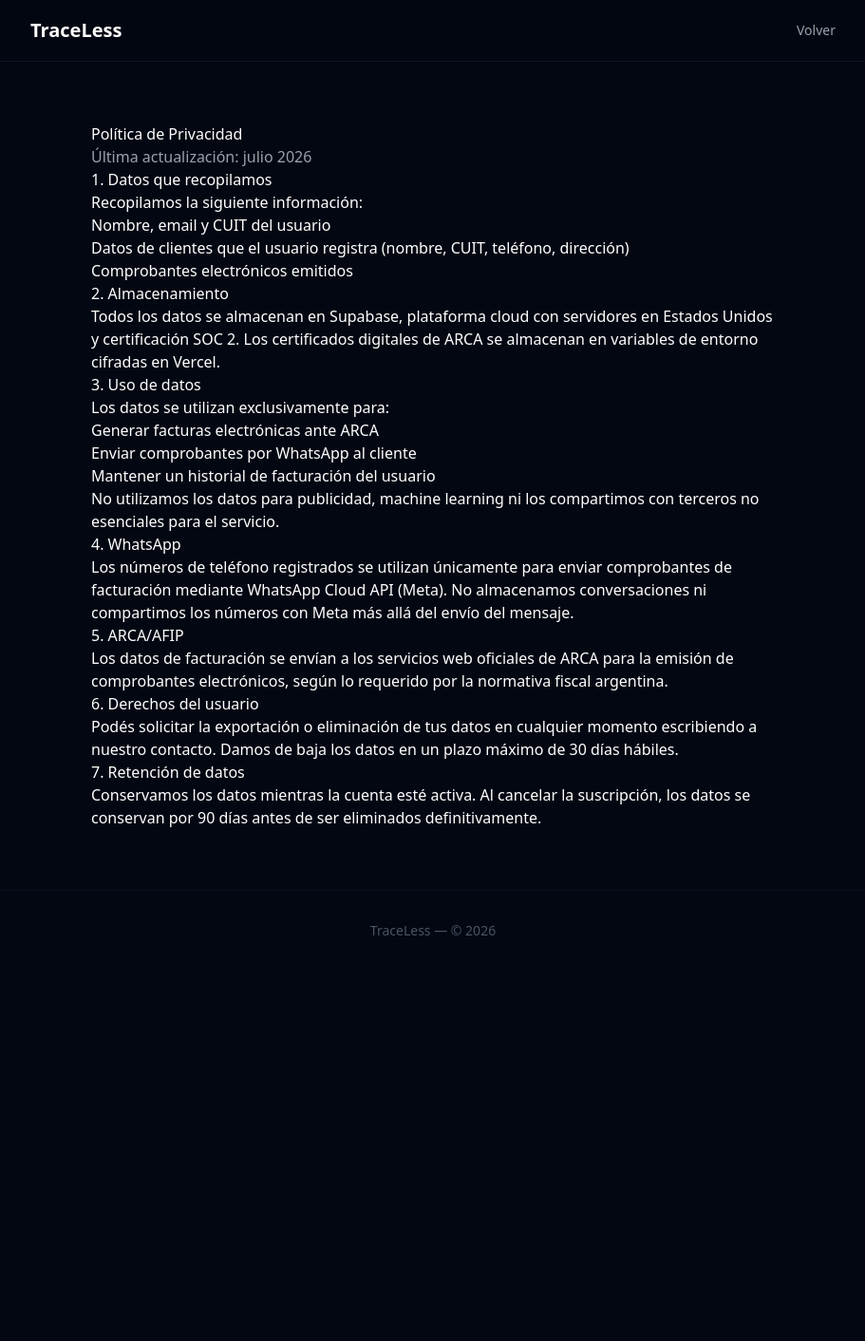
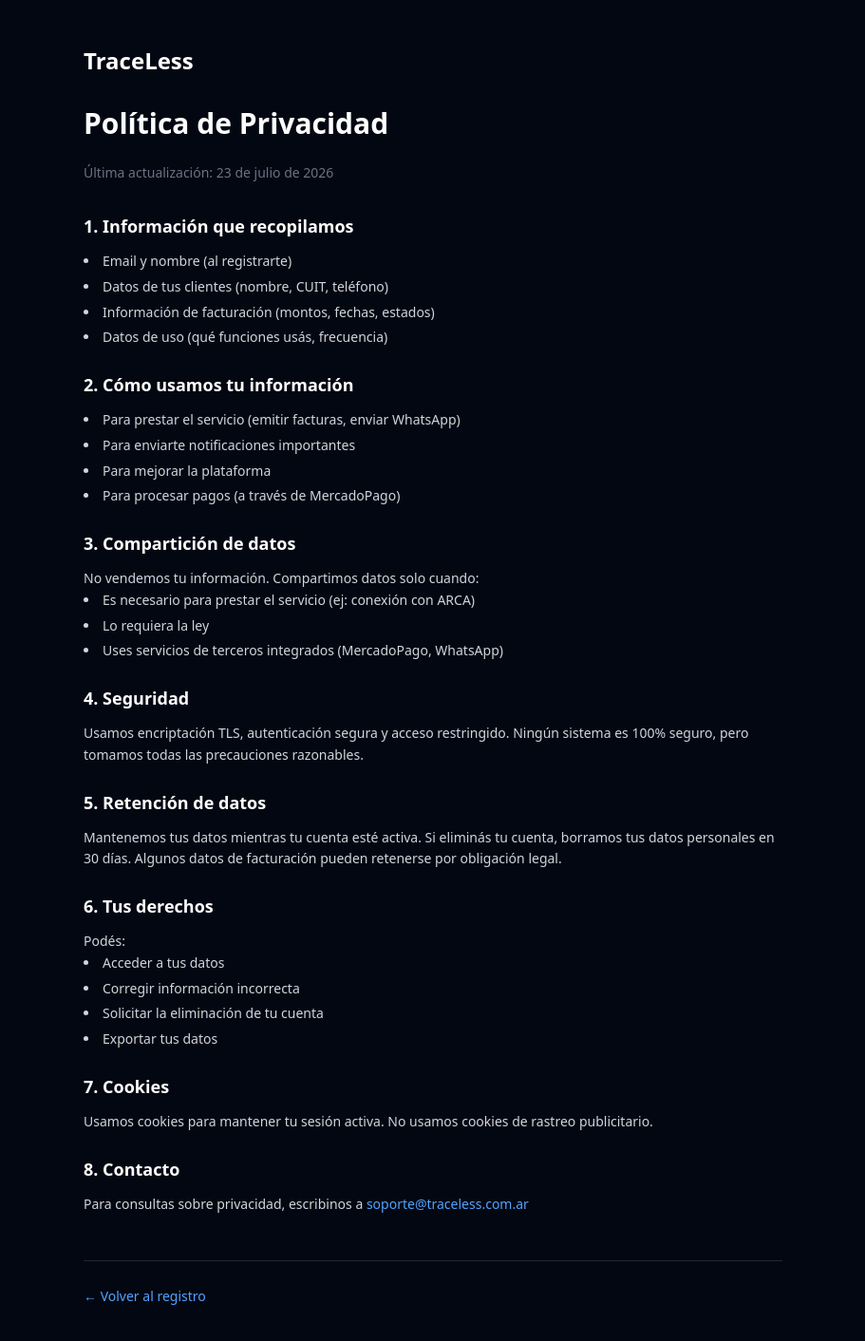
Before and after one commit to Vazquez-Alejandro/traceless, a React (Vite) app in the folder frontend/: page /privacidad in a window 1280 px wide. Shown: the top 1412 px of the page at 95% size, without its empty margins (184-1095 px from the left). Before the commit the page ends 1022 px from the top, so only its background shows below. Built offline with nearby package versions, Linux system fonts and the light colour scheme.

Commit message:
feat: aceptación de términos y condiciones en registro

```diff
--- a/frontend/src/pages/Privacidad.tsx
+++ b/frontend/src/pages/Privacidad.tsx
@@ -3,53 +3,79 @@ import { Link } from "react-router-dom";
 export default function Privacidad() {
   return (
     <div className="min-h-screen bg-gray-950 text-white">
-      <nav className="border-b border-gray-800/40 bg-gray-950/80 backdrop-blur-xl sticky top-0 z-50">
-        <div className="max-w-4xl mx-auto flex items-center justify-between h-16 px-6">
-          <Link to="/" className="font-bold text-xl">TraceLess</Link>
-          <Link to="/" className="text-sm text-gray-400 hover:text-white">Volver</Link>
+      <div className="max-w-3xl mx-auto px-4 py-12">
+        <Link to="/" className="text-2xl font-bold">TraceLess</Link>
+
+        <h1 className="text-3xl font-bold mt-8 mb-6">Política de Privacidad</h1>
+        <p className="text-sm text-gray-500 mb-8">Última actualización: 23 de julio de 2026</p>
+
+        <div className="space-y-6 text-sm text-gray-300 leading-relaxed">
+          <section>
+            <h2 className="text-lg font-semibold text-white mb-3">1. Información que recopilamos</h2>
+            <ul className="list-disc list-inside space-y-1">
+              <li>Email y nombre (al registrarte)</li>
+              <li>Datos de tus clientes (nombre, CUIT, teléfono)</li>
+              <li>Información de facturación (montos, fechas, estados)</li>
+              <li>Datos de uso (qué funciones usás, frecuencia)</li>
+            </ul>
+          </section>
+
+          <section>
+            <h2 className="text-lg font-semibold text-white mb-3">2. Cómo usamos tu información</h2>
+            <ul className="list-disc list-inside space-y-1">
+              <li>Para prestar el servicio (emitir facturas, enviar WhatsApp)</li>
+              <li>Para enviarte notificaciones importantes</li>
+              <li>Para mejorar la plataforma</li>
+              <li>Para procesar pagos (a través de MercadoPago)</li>
+            </ul>
+          </section>
+
+          <section>
+            <h2 className="text-lg font-semibold text-white mb-3">3. Compartición de datos</h2>
+            <p>No vendemos tu información. Compartimos datos solo cuando:</p>
+            <ul className="list-disc list-inside space-y-1">
+              <li>Es necesario para prestar el servicio (ej: conexión con ARCA)</li>
+              <li>Lo requiera la ley</li>
+              <li>Uses servicios de terceros integrados (MercadoPago, WhatsApp)</li>
+            </ul>
+          </section>
+
+          <section>
+            <h2 className="text-lg font-semibold text-white mb-3">4. Seguridad</h2>
+            <p>Usamos encriptación TLS, autenticación segura y acceso restringido. Ningún sistema es 100% seguro, pero tomamos todas las precauciones razonables.</p>
+          </section>
+
+          <section>
+            <h2 className="text-lg font-semibold text-white mb-3">5. Retención de datos</h2>
+            <p>Mantenemos tus datos mientras tu cuenta esté activa. Si eliminás tu cuenta, borramos tus datos personales en 30 días. Algunos datos de facturación pueden retenerse por obligación legal.</p>
+          </section>
+
+          <section>
+            <h2 className="text-lg font-semibold text-white mb-3">6. Tus derechos</h2>
+            <p>Podés:</p>
+            <ul className="list-disc list-inside space-y-1">
+              <li>Acceder a tus datos</li>
+              <li>Corregir información incorrecta</li>
+              <li>Solicitar la eliminación de tu cuenta</li>
+              <li>Exportar tus datos</li>
+            </ul>
+          </section>
+
+          <section>
+            <h2 className="text-lg font-semibold text-white mb-3">7. Cookies</h2>
+            <p>Usamos cookies para mantener tu sesión activa. No usamos cookies de rastreo publicitario.</p>
+          </section>
+
+          <section>
+            <h2 className="text-lg font-semibold text-white mb-3">8. Contacto</h2>
+            <p>Para consultas sobre privacidad, escribinos a <a href="mailto:soporte@traceless.com.ar" className="text-blue-400 hover:underline">soporte@traceless.com.ar</a></p>
+          </section>
         </div>
-      </nav>
-      <main className="max-w-3xl mx-auto px-6 py-16 prose prose-invert">
-        <h1>Política de Privacidad</h1>
-        <p className="text-gray-400">Última actualización: julio 2026</p>
 
-        <h2>1. Datos que recopilamos</h2>
-        <p>Recopilamos la siguiente información:</p>
-        <ul>
-          <li>Nombre, email y CUIT del usuario</li>
-          <li>Datos de clientes que el usuario registra (nombre, CUIT, teléfono, dirección)</li>
-          <li>Comprobantes electrónicos emitidos</li>
-        </ul>
-
-        <h2>2. Almacenamiento</h2>
-        <p>Todos los datos se almacenan en Supabase, plataforma cloud con servidores en Estados Unidos y certificación SOC 2. Los certificados digitales de ARCA se almacenan en variables de entorno cifradas en Vercel.</p>
-
-        <h2>3. Uso de datos</h2>
-        <p>Los datos se utilizan exclusivamente para:</p>
-        <ul>
-          <li>Generar facturas electrónicas ante ARCA</li>
-          <li>Enviar comprobantes por WhatsApp al cliente</li>
-          <li>Mantener un historial de facturación del usuario</li>
-        </ul>
-        <p>No utilizamos los datos para publicidad, machine learning ni los compartimos con terceros no esenciales para el servicio.</p>
-
-        <h2>4. WhatsApp</h2>
-        <p>Los números de teléfono registrados se utilizan únicamente para enviar comprobantes de facturación mediante WhatsApp Cloud API (Meta). No almacenamos conversaciones ni compartimos los números con Meta más allá del envío del mensaje.</p>
-
-        <h2>5. ARCA/AFIP</h2>
-        <p>Los datos de facturación se envían a los servicios web oficiales de ARCA para la emisión de comprobantes electrónicos, según lo requerido por la normativa fiscal argentina.</p>
-
-        <h2>6. Derechos del usuario</h2>
-        <p>Podés solicitar la exportación o eliminación de tus datos en cualquier momento escribiendo a nuestro contacto. Damos de baja los datos en un plazo máximo de 30 días hábiles.</p>
-
-        <h2>7. Retención de datos</h2>
-        <p>Conservamos los datos mientras la cuenta esté activa. Al cancelar la suscripción, los datos se conservan por 90 días antes de ser eliminados definitivamente.</p>
-      </main>
-      <footer className="border-t border-gray-800/30 py-8">
-        <div className="max-w-4xl mx-auto px-6 text-center text-sm text-gray-600">
-          TraceLess — © 2026
+        <div className="mt-12 pt-6 border-t border-gray-800">
+          <Link to="/register" className="text-blue-400 hover:underline text-sm">← Volver al registro</Link>
         </div>
-      </footer>
+      </div>
     </div>
   );
 }
--- a/frontend/src/pages/Register.tsx
+++ b/frontend/src/pages/Register.tsx
@@ -15,6 +15,7 @@ export default function Register() {
   const [email, setEmail] = useState("");
   const [password, setPassword] = useState("");
   const [confirmPassword, setConfirmPassword] = useState("");
+  const [acceptTerms, setAcceptTerms] = useState(false);
   const [error, setError] = useState("");
   const [verified, setVerified] = useState(false);
   const [loading, setLoading] = useState(false);
@@ -40,6 +41,10 @@ export default function Register() {
     }
     if (password !== confirmPassword) {
       setError("Las contraseñas no coinciden");
+      return;
+    }
+    if (!acceptTerms) {
+      setError("Debés aceptar los Términos y Condiciones");
       return;
     }
     setLoading(true);
@@ -164,6 +169,25 @@ export default function Register() {
           {confirmPassword && password !== confirmPassword && (
             <p className="text-red-400 text-[10px] -mt-2">Las contraseñas no coinciden</p>
           )}
+          <label className="flex items-start gap-3 cursor-pointer">
+            <input
+              type="checkbox"
+              checked={acceptTerms}
+              onChange={e => setAcceptTerms(e.target.checked)}
+              disabled={loading}
+              className="mt-1 w-4 h-4 rounded border-gray-700 bg-gray-900 text-blue-500 focus:ring-blue-500 focus:ring-offset-0"
+            />
+            <span className="text-xs text-gray-400">
+              Acepto los{" "}
+              <Link to="/terminos" target="_blank" className="text-blue-400 hover:underline">
+                Términos y Condiciones
+              </Link>{" "}
+              y la{" "}
+              <Link to="/privacidad" target="_blank" className="text-blue-400 hover:underline">
+                Política de Privacidad
+              </Link>
+            </span>
+          </label>
           {error && <p className="text-red-400 text-xs">{error}</p>}
           <button type="submit" disabled={loading} className="w-full py-3 bg-blue-600 hover:bg-blue-500 disabled:bg-blue-800 disabled:cursor-not-allowed text-white font-semibold rounded-xl transition-all flex items-center justify-center gap-2">
             {loading ? (
--- a/frontend/src/pages/Terminos.tsx
+++ b/frontend/src/pages/Terminos.tsx
@@ -3,39 +3,68 @@ import { Link } from "react-router-dom";
 export default function Terminos() {
   return (
     <div className="min-h-screen bg-gray-950 text-white">
-      <nav className="border-b border-gray-800/40 bg-gray-950/80 backdrop-blur-xl sticky top-0 z-50">
-        <div className="max-w-4xl mx-auto flex items-center justify-between h-16 px-6">
-          <Link to="/" className="font-bold text-xl">TraceLess</Link>
-          <Link to="/" className="text-sm text-gray-400 hover:text-white">Volver</Link>
+      <div className="max-w-3xl mx-auto px-4 py-12">
+        <Link to="/" className="text-2xl font-bold">TraceLess</Link>
+
+        <h1 className="text-3xl font-bold mt-8 mb-6">Términos y Condiciones</h1>
+        <p className="text-sm text-gray-500 mb-8">Última actualización: 23 de julio de 2026</p>
+
+        <div className="space-y-6 text-sm text-gray-300 leading-relaxed">
+          <section>
+            <h2 className="text-lg font-semibold text-white mb-3">1. Aceptación</h2>
+            <p>Al usar TraceLess, aceptás estos términos. Si no estás de acuerdo, no uses la plataforma.</p>
+          </section>
+
+          <section>
+            <h2 className="text-lg font-semibold text-white mb-3">2. Descripción del servicio</h2>
+            <p>TraceLess es una plataforma de facturación electrónica para contribuyentes argentinos. Permite emitir facturas con validez ARCA, enviarlas por WhatsApp y gestionar cobranzas.</p>
+          </section>
+
+          <section>
+            <h2 className="text-lg font-semibold text-white mb-3">3. Cuentas</h2>
+            <p>Te registrás con tu email y contraseña. Sos responsable de mantener la seguridad de tu cuenta. Cada cuenta es para uso personal o de tu negocio.</p>
+          </section>
+
+          <section>
+            <h2 className="text-lg font-semibold text-white mb-3">4. Planes y pagos</h2>
+            <p>Los planes gratuitos y pagos se detallan en la página de precios. Los pagos se procesan a través de MercadoPago. Podés cancelar tu suscripción en cualquier momento.</p>
+          </section>
+
+          <section>
+            <h2 className="text-lg font-semibold text-white mb-3">5. Uso aceptable</h2>
+            <p>No podés usar la plataforma para actividades ilegales, enviar spam, o intentar acceder a sistemas ajenos. Nos reservamos el derecho de suspender cuentas que violen estos términos.</p>
+          </section>
+
+          <section>
+            <h2 className="text-lg font-semibold text-white mb-3">6. Datos y privacidad</h2>
+            <p>Tus datos de facturación se almacenan de forma segura. No compartimos tu información con terceros excepto cuando es necesario para prestar el servicio (ej: conexión con ARCA).</p>
+          </section>
+
+          <section>
+            <h2 className="text-lg font-semibold text-white mb-3">7. Disponibilidad</h2>
+            <p>Hacemos todo lo posible para que el servicio esté disponible 24/7, pero no garantizamos uptime absoluto. Mantenimientos programados se avisarán con anticipación.</p>
+          </section>
+
+          <section>
+            <h2 className="text-lg font-semibold text-white mb-3">8. Limitación de responsabilidad</h2>
+            <p>TraceLess no es responsable por pérdidas derivadas del uso de la plataforma. La facturación electrónica depende de ARCA y puede tener intermitencias fuera de nuestro control.</p>
+          </section>
+
+          <section>
+            <h2 className="text-lg font-semibold text-white mb-3">9. Cambios</h2>
+            <p>Podemos actualizar estos términos. Te avisaremos por email o en la plataforma si hay cambios importantes.</p>
+          </section>
+
+          <section>
+            <h2 className="text-lg font-semibold text-white mb-3">10. Contacto</h2>
+            <p>Para consultas, escribinos a <a href="mailto:soporte@traceless.com.ar" className="text-blue-400 hover:underline">soporte@traceless.com.ar</a></p>
+          </section>
         </div>
-      </nav>
-      <main className="max-w-3xl mx-auto px-6 py-16 prose prose-invert">
-        <h1>Términos y Condiciones</h1>
-        <p className="text-gray-400">Última actualización: julio 2026</p>
 
-        <h2>1. Servicio</h2>
-        <p>TraceLess es una herramienta de facturación electrónica que permite generar comprobantes válidos ante ARCA y enviarlos por WhatsApp. El uso de la plataforma implica la aceptación de estos términos.</p>
-
-        <h2>2. Responsabilidad</h2>
-        <p>El usuario es el único responsable por la veracidad de los datos ingresados (CUIT, importes, condiciones fiscales). TraceLess actúa como intermediario técnico y no se responsabiliza por errores en la emisión de comprobantes.</p>
-
-        <h2>3. Facturación ante ARCA</h2>
-        <p>TraceLess utiliza los servicios web oficiales de ARCA (WSAA + WSFE) para la emisión de facturas electrónicas. No almacenamos ni retransmitimos datos sensibles de facturación más allá de lo necesario para el funcionamiento del servicio.</p>
-
-        <h2>4. Privacidad de datos</h2>
-        <p>Los datos personales de clientes y usuarios se almacenan en Supabase (proveedor cloud con certificación SOC 2). No compartimos datos con terceros ni utilizamos la información para fines publicitarios.</p>
-
-        <h2>5. Cancelaciones y reembolsos</h2>
-        <p>Las suscripciones se gestionan a través de Lemon Squeezy. Los reembolsos se rigen por la política de dicha plataforma. Ante cualquier inconveniente, contactanos por los canales habilitados.</p>
-
-        <h2>6. Limitación de responsabilidad</h2>
-        <p>TraceLess no se responsabiliza por daños directos o indirectos derivados del uso de la plataforma, incluyendo pero no limitado a multas fiscales por uso incorrecto del sistema.</p>
-      </main>
-      <footer className="border-t border-gray-800/30 py-8">
-        <div className="max-w-4xl mx-auto px-6 text-center text-sm text-gray-600">
-          TraceLess — © 2026
+        <div className="mt-12 pt-6 border-t border-gray-800">
+          <Link to="/register" className="text-blue-400 hover:underline text-sm">← Volver al registro</Link>
         </div>
-      </footer>
+      </div>
     </div>
   );
 }
```
